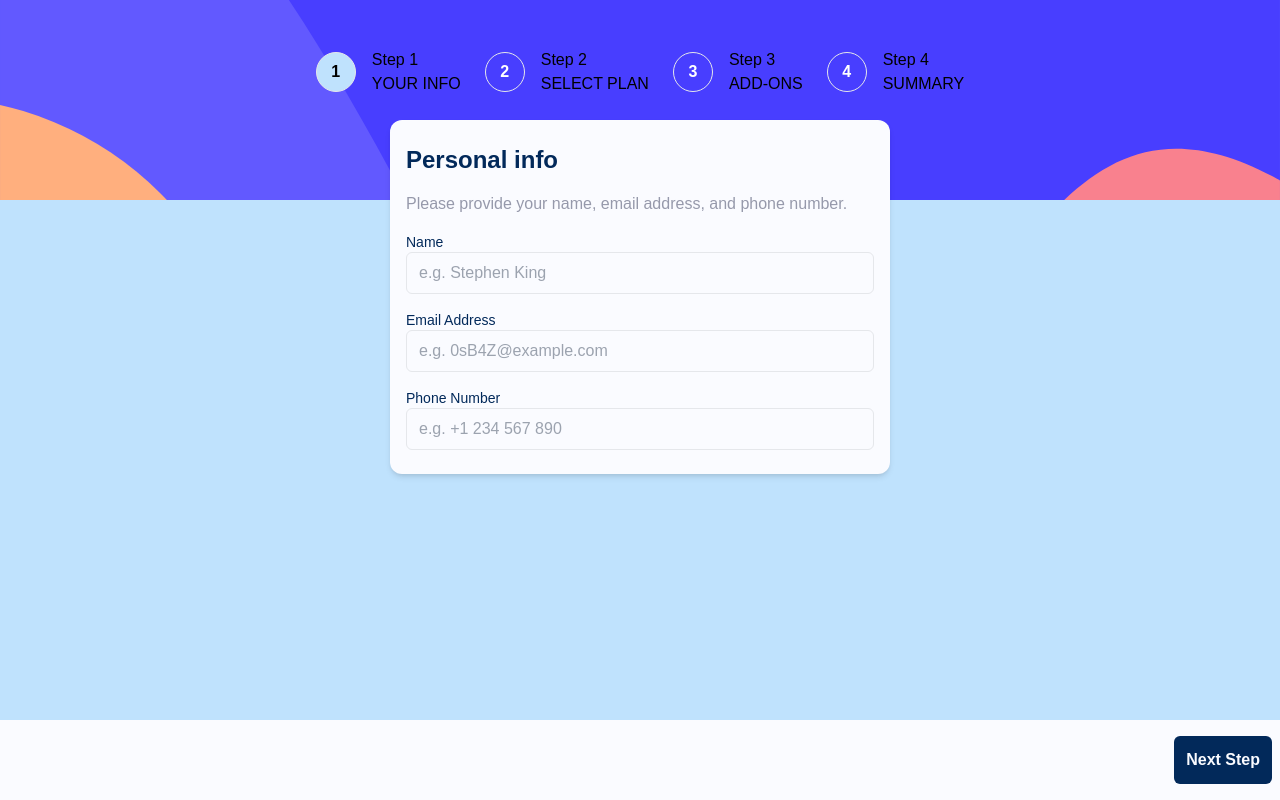
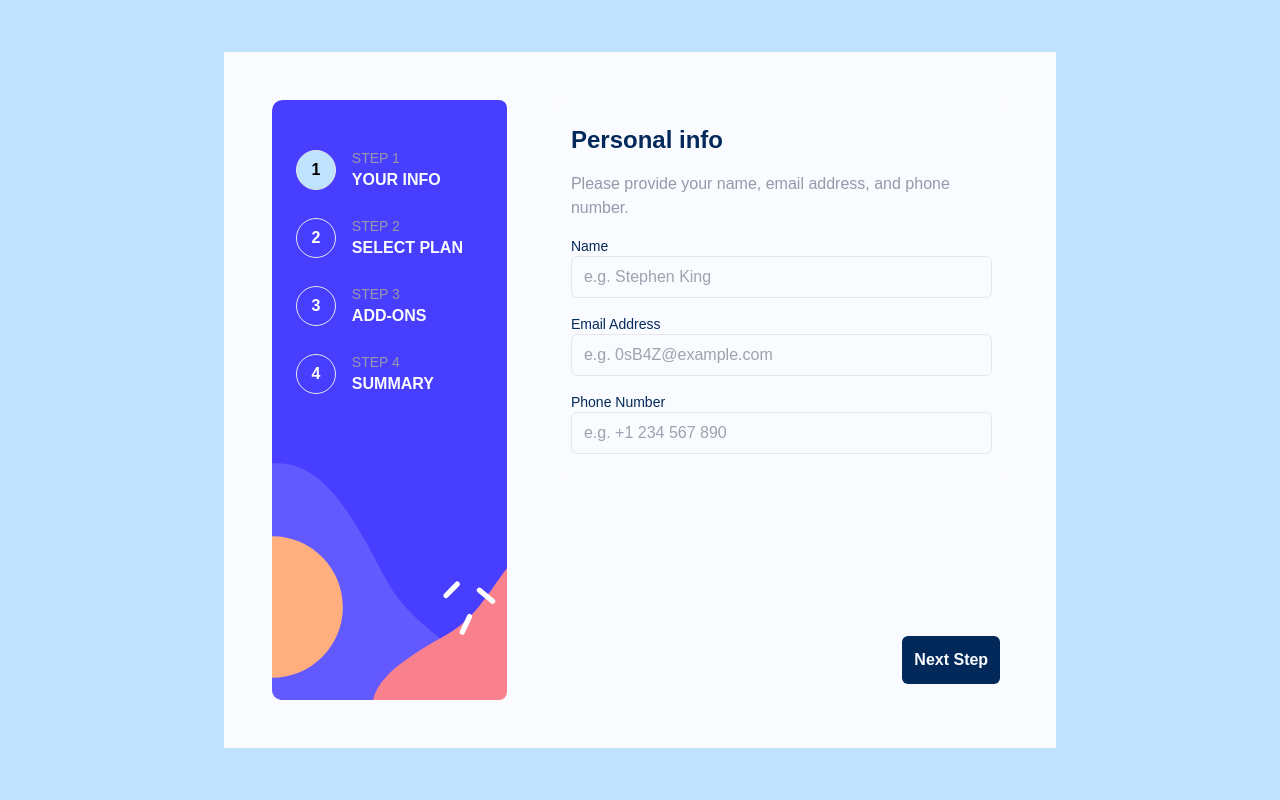
Before and after one commit to gonferreyra/multi-step-form, a React (Vite) app: page / in a window 1280 px wide. Built offline with nearby package versions, Linux system fonts and the light colour scheme.

Commit message:
adding responsiveness to the body and first step of the form

```diff
--- a/src/App.tsx
+++ b/src/App.tsx
@@ -9,13 +9,13 @@ function App() {
     setActiveStep(step);
   };
   return (
-    <>
+    <div className="mx-auto h-screen flex-row lg:flex lg:h-auto lg:w-full lg:max-w-4xl lg:gap-12 lg:bg-alabaster lg:p-12">
       <Sidebar activeStep={activeStep} />
 
-      <main className="relative">
+      <main className="relative min-h-[calc(100vh-200px)]">
         <Form activeStep={activeStep} handleActiveStep={handleActiveStep} />
       </main>
-    </>
+    </div>
   );
 }
 
--- a/src/components/Form.tsx
+++ b/src/components/Form.tsx
@@ -124,7 +124,7 @@ export default function Form({ activeStep, handleActiveStep }: FormProps) {
     <FormProvider {...methods}>
       <form
         onSubmit={methods.handleSubmit(onSubmit)}
-        className="absolute -top-20 left-0 right-0 flex min-h-[calc(100vh-120px)] flex-col gap-6"
+        className="absolute -top-20 left-0 right-0 flex min-h-[calc(100vh-120px)] flex-col gap-6 lg:static lg:min-h-full lg:justify-center"
         noValidate
       >
         {/* Step 1 */}
--- a/src/components/FormSteps/FormStep1.tsx
+++ b/src/components/FormSteps/FormStep1.tsx
@@ -18,7 +18,7 @@ export default function FormStep1() {
   } = useFormContext<FormValues>();
 
   return (
-    <div className="mx-auto mb-4 flex w-[90%] max-w-[500px] flex-col gap-4 rounded-xl bg-alabaster px-4 py-6 shadow-md">
+    <div className="mx-auto mb-4 flex w-[90%] max-w-[500px] flex-col gap-4 rounded-xl bg-alabaster px-4 py-6 shadow-md lg:w-full lg:shadow-none">
       <FormTitle>Personal info</FormTitle>
 
       <FormSubtitle>
--- a/src/components/Sidebar.tsx
+++ b/src/components/Sidebar.tsx
@@ -19,10 +19,10 @@ const sidebarOptions = [
   },
 ];
 
-export default function Sidebar({ activeStep }) {
+export default function Sidebar({ activeStep }: { activeStep: number }) {
   return (
-    <aside className="min-h-[200px] bg-sidebar-mobile bg-cover bg-no-repeat">
-      <div className="flex justify-center gap-6 pt-12">
+    <aside className="min-h-[200px] bg-sidebar-mobile bg-cover bg-no-repeat lg:w-full lg:basis-2/6 lg:rounded-lg lg:bg-sidebar-desktop">
+      <div className="flex justify-center gap-6 pt-12 lg:flex-col lg:px-6">
         {sidebarOptions.map(({ number, stepInfo }) => (
           <SidebarOptionDiv
             key={number}
--- a/src/index.css
+++ b/src/index.css
@@ -4,4 +4,13 @@
 
 body {
   background-color: hsl(206, 94%, 87%);
+  height: 100vh;
 }
+
+@media screen and (min-width: 1024px) {
+  body {
+    display: flex;
+    justify-content: center;
+    align-items: center;
+  }
+}
--- a/src/ui/SidebarOptionDiv.tsx
+++ b/src/ui/SidebarOptionDiv.tsx
@@ -1,5 +1,4 @@
 import clsx from 'clsx';
-import { useActiveStep } from '../lib/hooks';
 
 type SidebarOptionDivProps = {
   number: number;
@@ -27,9 +26,9 @@ export default function SidebarOptionDiv({
           {number}
         </div>
       </div>
-      <div className="hidden lg:block">
-        <p>Step {number}</p>
-        <p>{stepInfo}</p>
+      <div className="hidden text-alabaster md:block">
+        <p className="text-sm uppercase text-cool-gray">Step {number}</p>
+        <p className="font-semibold">{stepInfo}</p>
       </div>
     </div>
   );
```
